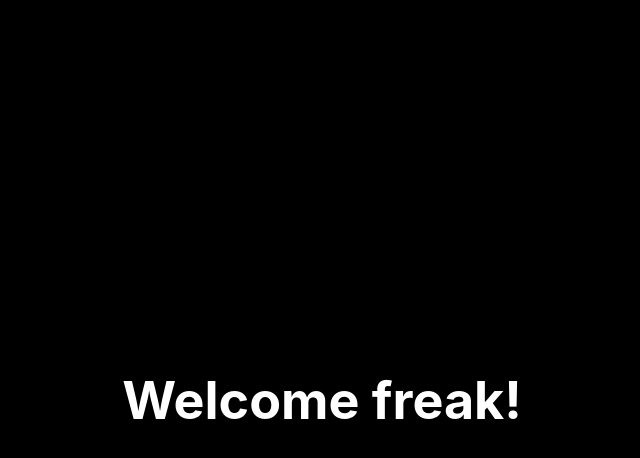
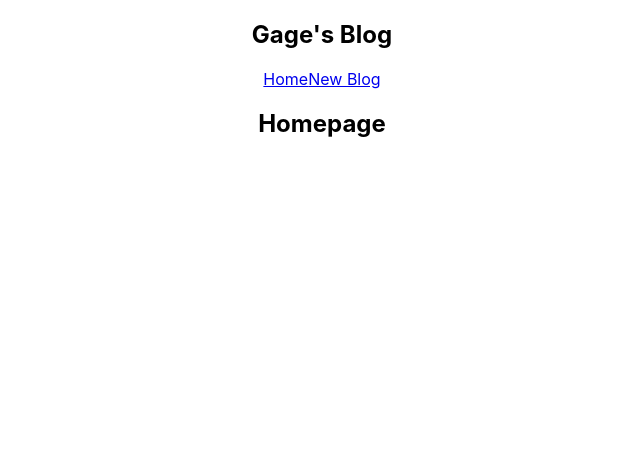
Before and after one commit to Gatewayss/vox-blog, a React (Create React App) app: page / in a window 1280 px wide. Shown: the top 458 px of the page, without its empty margins (318-958 px from the left). Built offline with nearby package versions, Linux system fonts and the light colour scheme.

Commit message:
Add homepage components

```diff
--- a/src/App.js
+++ b/src/App.js
@@ -1,13 +1,14 @@
 import './App.css';
+import Navbar from './Navbar'
+import Homepage from './Homepage'
 
 function App() {
-  const title = "Welcome freak!"
-
   return (
     <div className="App">
-      <header className="App-header">
-        <h1>{title}</h1>
-      </header>
+      <Navbar />
+      <div className="content">
+        <Homepage />
+      </div>
     </div>
   );
 }
--- /dev/null
+++ b/src/Homepage.js
@@ -0,0 +1,9 @@
+const Home = () => {
+    return (
+      <div className="home">
+        <h2>Homepage</h2>
+      </div>
+    );
+  }
+
+  export default Home;
--- /dev/null
+++ b/src/Navbar.js
@@ -0,0 +1,13 @@
+const Navbar = () => {
+    return (
+      <nav className="navbar">
+        <h1>Gage's Blog</h1>
+        <div className="links">
+          <a href="/">Home</a>
+          <a href="/create">New Blog</a>
+        </div>
+      </nav>
+    );
+  }
+
+  export default Navbar;
```
